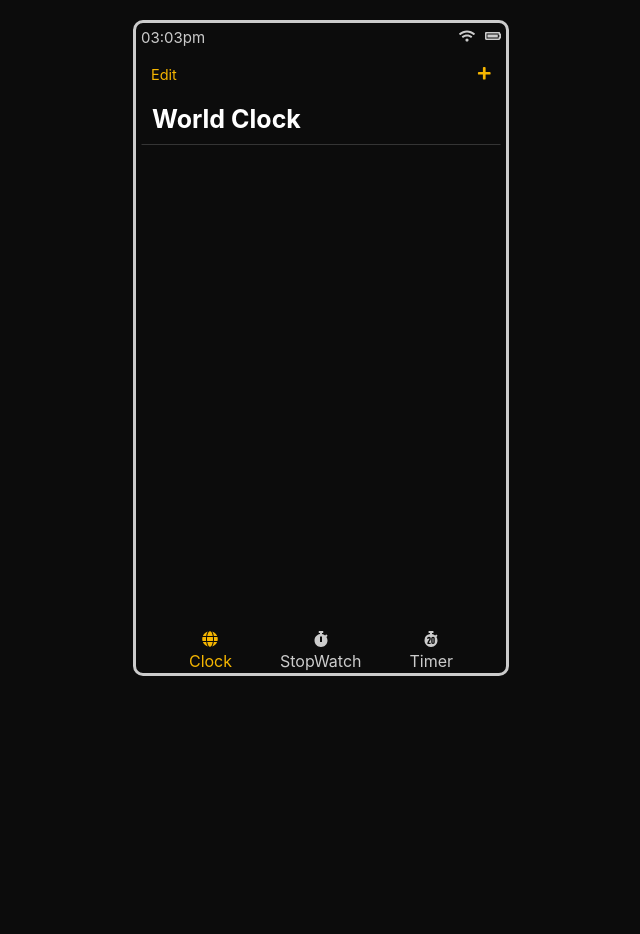
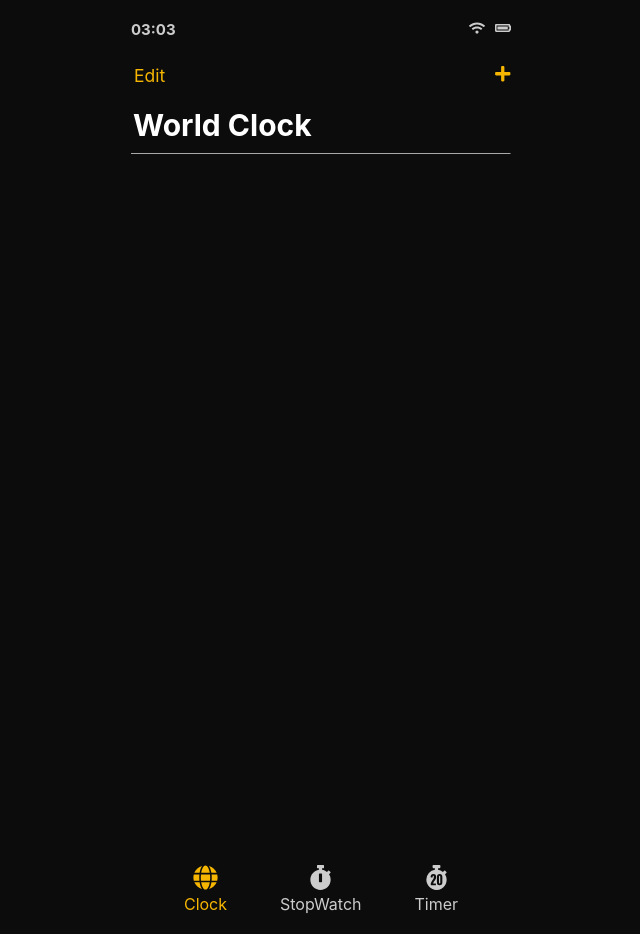
Before and after one commit to alexanderl96-hub/My-Clock-2.0, a React (Create React App) app: page / in a window 1280 px wide. Shown: the whole page, without its empty margins (319-959 px from the left). Before the commit the page ends 800 px from the top, so only its background shows below. Built offline with nearby package versions, Linux system fonts and the light colour scheme.

Commit message:
adding info

```diff
--- a/src/Components/Clock/Clock.css
+++ b/src/Components/Clock/Clock.css
@@ -1,5 +1,6 @@
 .clock-container{
-    margin-top: 8px;
+    margin-top: 25px;
+    /* background-color: red; */
 }
 
 ::-webkit-scrollbar{
@@ -12,18 +13,19 @@
 .clock-container-nav{
     display: flex;
     justify-content: space-between;
-    padding: 10px;
+    margin-bottom: 10px;
 }
 .clock-container-nav-edit{
     display: flex;
-    font-size: 14.5px;
+    margin-left: 3px;
+    font-size: 17.5px;
     font-Weight: 400;
     color: #f6b600;
     cursor: pointer;
 }
 .clock-container-contries{
     overflow-y: scroll;
-    height: 525px;
+    height: 740px;
     /* position: absolute; */
     /* border: .3px solid;
     border-top-color: #cccccc7c;
@@ -35,12 +37,13 @@
     display:flex;
     justify-content: flex-start;
     padding: 10px;
-    font-size: 25px;
+    margin-left: -9px;
+    font-size: 30px;
     font-weight: bold;
     color: #fff;
-    border: .3px solid;
+    border: .5px solid;
     border-top-color: transparent;
-    border-bottom-color: #cccccc35;
+    border-bottom-color: #ccccccd0;
     border-right-color: transparent;
     border-left-color: transparent;
 }
@@ -115,14 +118,15 @@ width: 35px;
     color: #cccccc;
     border-radius: 5px;
     height: 320px;
-    width: 325px;
+    width: 365px;
     padding: 0 10px 10px;
     position: absolute;
-    top: 90px;
-    left: 37.4%;
+    top: 95px;
+    left: 5.2%;
     z-index: 100;
     -webkit-filter: drop-shadow(0px 1px 2px rgba(130,130,130,1));
     filter        : drop-shadow(0px 1px 2px rgba(130,130,130,1));
+
 }
 .contries-Container::before{
     content: "";
--- a/src/Components/Clock/Clock.js
+++ b/src/Components/Clock/Clock.js
@@ -51,6 +51,7 @@ function handelContries(e){
     // if(offset5up.includes(gethoursDiferent)){
     //     setOfft('+0')
     // }
+    console.log(now.toLocaleString('en-US', options))
     console.log( value.split(' ').length === 2 ? value.split(' ')[0].concat(`_${value.split(' ')[1].toLowerCase()}`) : value , 'check value')
     if(America.includes(value)){
         setTimeZone(`America/${value}`)
@@ -102,6 +103,7 @@ function handelContries(e){
         }else{
         day = 'Today'
         }
+
 
         let newPlaceHour = now.toLocaleString('en-US', options).split(',')[1].slice(1,3)
         let newPlaceMin = now.toLocaleString('en-US', options).split(',')[1].slice(4,6)
--- a/src/Components/Home/Home.css
+++ b/src/Components/Home/Home.css
@@ -1,12 +1,11 @@
 .container {
    max-width: 428px;
-   min-width: 360px;
+   min-width: 380px;
    min-height: 640px;
    max-height: 926px;
-   border: 3px solid #cccccc;
    border-radius: 10px;
-   height: 300px;
-   padding: 5px;
+   /* height: 500px; */
+   /* padding: 2px; */
 }
 /* container UP */
 .container-time{
@@ -15,15 +14,17 @@
 }
 .container-time-current{
     font-size: 15px;
+    font-weight: bold;
 }
 .container-time-inside{
     display:flex;
     gap:10px;
+
 }
 
 /* container Middle */
 .container-page{
-    height: 575px
+    height: 800px
 }
 
 
@@ -42,3 +43,6 @@
 .colorPalette2{
     color: #cccccc;
 }
+.clockComponent-icon{
+    font-size: 25px;
+}
--- a/src/Components/Home/Home.js
+++ b/src/Components/Home/Home.js
@@ -41,8 +41,8 @@ const Home = () => {
     useEffect(()=>{
         const interval = setInterval(()=> {
             setCurrentTime(now.getHours() > 12 ? now.getHours() - 12 : now.getHours())
-            setCurrentMin(now.getHours() > 12 ? `${now.getMinutes() < 10 ? '0'.concat(now.getMinutes() ) : now.getMinutes()  }pm ` :
-             `${now.getMinutes() < 10 ? '0'.concat(now.getMinutes() ) : now.getMinutes()  }am ` )
+            setCurrentMin(now.getHours() > 12 ? `${now.getMinutes() < 10 ? '0'.concat(now.getMinutes() ) : now.getMinutes()  }` :
+             `${now.getMinutes() < 10 ? '0'.concat(now.getMinutes() ) : now.getMinutes()  }` )
             setCount(count + 1);}, 1);
             return ()=> clearInterval(interval);
     },[count])
@@ -68,15 +68,15 @@ const Home = () => {
 
      <div className='container-footer'>
     <div id='clockComponent'  className={ clockComponent === 'true' ? 'colorPalette':  'colorPalette2'} onClick={handelPages}>
-            <div id='clockComponent' ><FaGlobe /></div>
+            <div id='clockComponent' ><FaGlobe  className='clockComponent-icon' /></div>
             <div id='clockComponent'>Clock</div>
         </div>
         <div id='stopwatchComponent' className={ stopwatchComponent === 'true' ? 'colorPalette':  'colorPalette2'} onClick={handelPages}>
-            <div id='stopwatchComponent'><FaStopwatch /></div>
+            <div id='stopwatchComponent'><FaStopwatch  className='clockComponent-icon' /></div>
             <div id='stopwatchComponent'>StopWatch</div>
         </div>
         <div id='timerComponent' className={ timerComponent === 'true' ? 'colorPalette':  'colorPalette2'} onClick={handelPages} >
-            <div id='timerComponent'><FaStopwatch20 /></div>
+            <div id='timerComponent'><FaStopwatch20 className='clockComponent-icon' /></div>
             <div id='timerComponent'>Timer</div>
         </div>
      </div>
--- a/src/Components/StopWatch/Stopwatch.css
+++ b/src/Components/StopWatch/Stopwatch.css
@@ -1,6 +1,6 @@
 .stopwatch-container{
     margin-top: 8px;
-    height: 480px;
+    height: 580px;
     padding: 3px;
 }
 ::-webkit-scrollbar{
--- a/src/Components/StopWatch/Stopwatch.js
+++ b/src/Components/StopWatch/Stopwatch.js
@@ -58,7 +58,7 @@ const Stopwatch = () => {
     // }
     function handelMillisecond (e){
         if(start === 'true'){
-            if(milliseconds === 215 ){
+            if(milliseconds === 99 ){
               setMilliseconds(0 + 1)
               setSecond(second + 1)
             }else if(second === 59 ){
@@ -76,7 +76,7 @@ const Stopwatch = () => {
         let store = []
 
         if(start === 'true'){
-            if(milliseconds === 215 ){
+            if(milliseconds === 99 ){
               setMilliseconds(0 + 1)
               setSecond(second + 1)
             }else if(second === 59 ){
@@ -139,7 +139,6 @@ const Stopwatch = () => {
     firstplace = store[0]
     secondplace = store[1]
 
-
     console.log(firstplace, secondplace )
 
   }
@@ -165,8 +164,7 @@ console.log(thebestTime())
             <div className='stopwatch-container-watcher'>
                <div className='stopwatch-container-watcher-value'>{minutes ? (minutes < 10 ? '0'.concat(minutes) : minutes) : '00'}:</div>
                <div>{second ? (second < 10 ? '0'.concat(second) : second) : '00'}.</div>
-              {milliseconds < 215 && milliseconds > 10 && <div>{milliseconds ? (milliseconds < 100 ? '0'.concat(milliseconds) : milliseconds ) : '000'}</div>}
-              {milliseconds < 10  && <div>{milliseconds ? (milliseconds < 10 ? '00'.concat(milliseconds) : milliseconds ) : '000'}</div>}
+               <div>{second ? (milliseconds < 10 ? '0'.concat(milliseconds) : milliseconds) : '00'}</div>
             </div>
            <div  className='stopwatch-container-second'>
             {start === 'false' && milliseconds !== 0  && <div
@@ -191,8 +189,8 @@ console.log(thebestTime())
                      <div className='stopwatch-container-lap-first-second'>
                         <div>{minutes ? (minutes < 10 ? '0'.concat(minutes) : minutes) : '00'}:</div>
                         <div>{second ? (second < 10 ? '0'.concat(second) : second) : '00'}.</div>
-                        {milliseconds < 215 && milliseconds > 10 && <div>{milliseconds ? (milliseconds < 100 ? '0'.concat(milliseconds) : milliseconds ) : '000'}</div>}
-                        {milliseconds < 10  && <div>{milliseconds ? (milliseconds < 10 ? '00'.concat(milliseconds) : milliseconds ) : '000'}</div>}
+                        {milliseconds < 99 && milliseconds > 10 && <div>{milliseconds ? (milliseconds < 99 ? '0'.concat(milliseconds) : milliseconds ) : '00'}</div>}
+                        {milliseconds < 10  && <div>{milliseconds ? (milliseconds < 10 ? '00'.concat(milliseconds) : milliseconds ) : '00'}</div>}
                     </div>
                  </div>}
 
```
